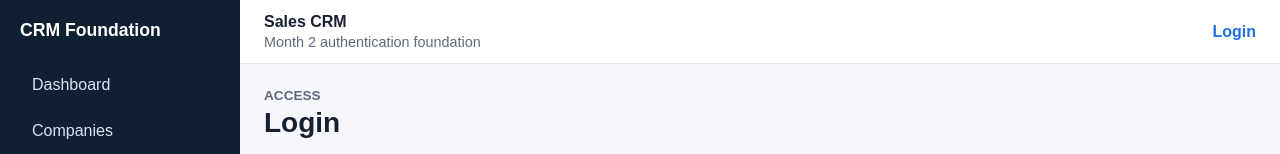
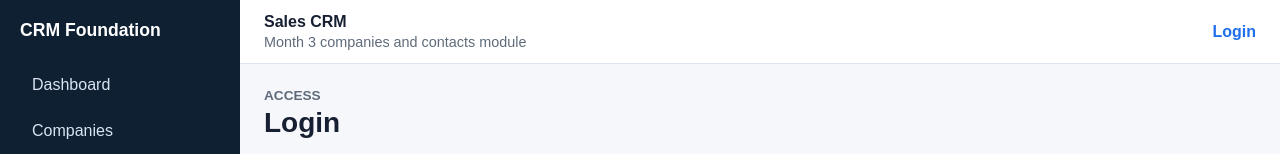
Before and after one commit to youssefsaoud/enterprise-crm-platform, an Angular app in the folder frontend/: page /login in a window 1280 px wide. Shown: the top 154 px of the page. Built offline with nearby package versions, Linux system fonts and the light colour scheme; no server answers.

Commit message:
chore: update shell for Month 3 module

```diff
--- a/frontend/src/app/layout/app-shell.component.html
+++ b/frontend/src/app/layout/app-shell.component.html
@@ -12,7 +12,7 @@
     <header class="topbar">
       <div>
         <strong>Sales CRM</strong>
-        <span>Month 2 authentication foundation</span>
+        <span>Month 3 companies and contacts module</span>
       </div>
       <ng-container *ngIf="currentUser$ | async as user; else anonymous">
         <div class="user-menu">
```
